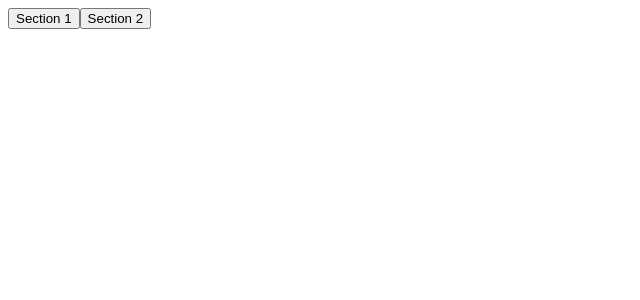
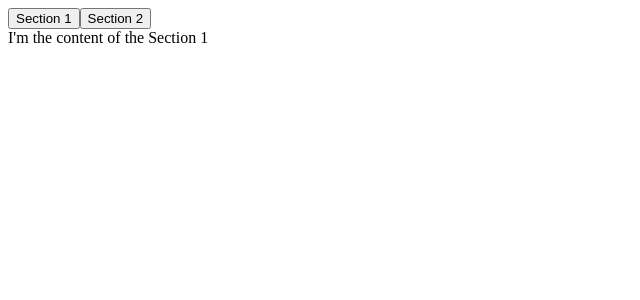
Before and after one commit to mmyeon/nooks, a React (Create React App) app: page / in a window 1280 px wide. Shown: the top 300 px of the page, without its empty margins (0-640 px from the left). Built offline with nearby package versions, Linux system fonts and the light colour scheme.

Commit message:
[useTabs] 버튼 클릭시 해당 컨텐츠 보이도록 스테이트 변경하기

```diff
--- a/src/App.js
+++ b/src/App.js
@@ -17,19 +17,27 @@ const content = [
 ];
 
 const useTabs = (initialIndex, allTabs) => {
+  // if (!allTabs || !Array.isArray(allTabs)) {
+  //   // 에러발생시 useTabs함수 더이상 실행시키 않고 그대로 리턴함
+  //   return;
+  // }
+
   const [currentIndex, setCurrentIndex] = useState(initialIndex);
   return {
     currentItem: allTabs[currentIndex],
+    changeItem: setCurrentIndex,
   };
 };
 
 const App = () => {
-  const tabs = useTabs(0, content);
+  const { currentItem, changeItem } = useTabs(0, content);
+
   return (
     <div className="App">
-      {content.map((section) => (
-        <button>{section.tab}</button>
+      {content.map((section, index) => (
+        <button onClick={() => changeItem(index)}>{section.tab}</button>
       ))}
+      <div>{currentItem.content}</div>
     </div>
   );
 };
```
